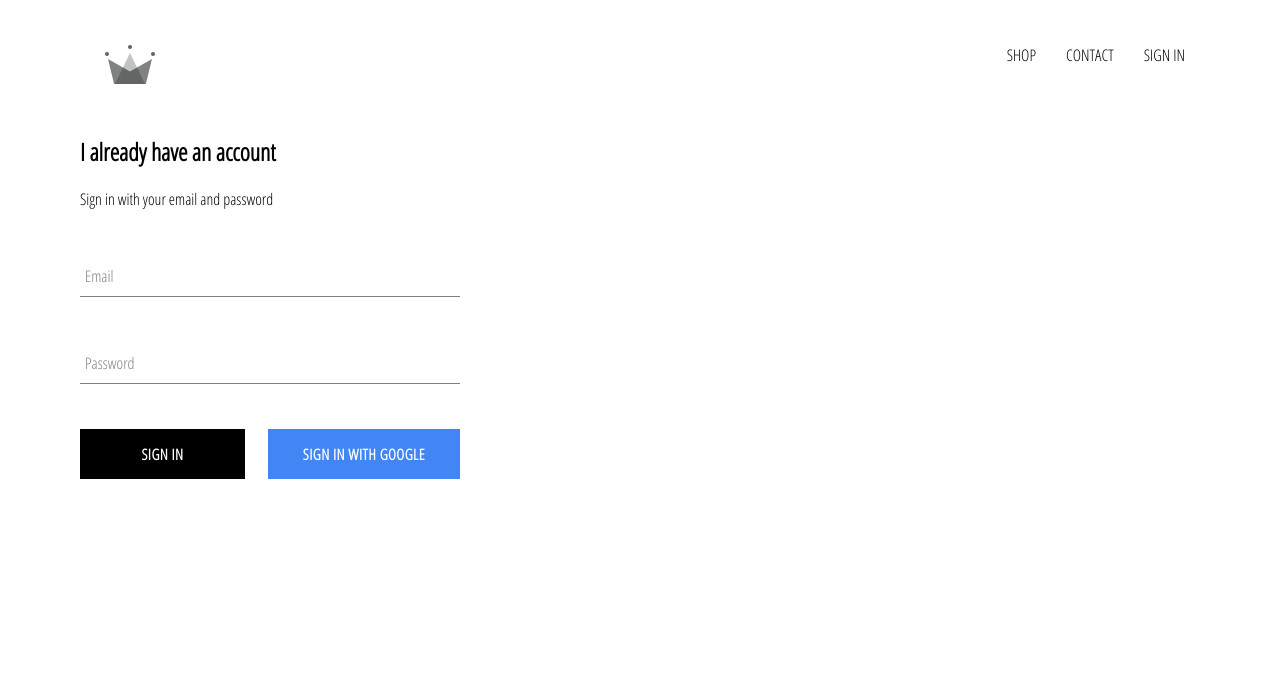
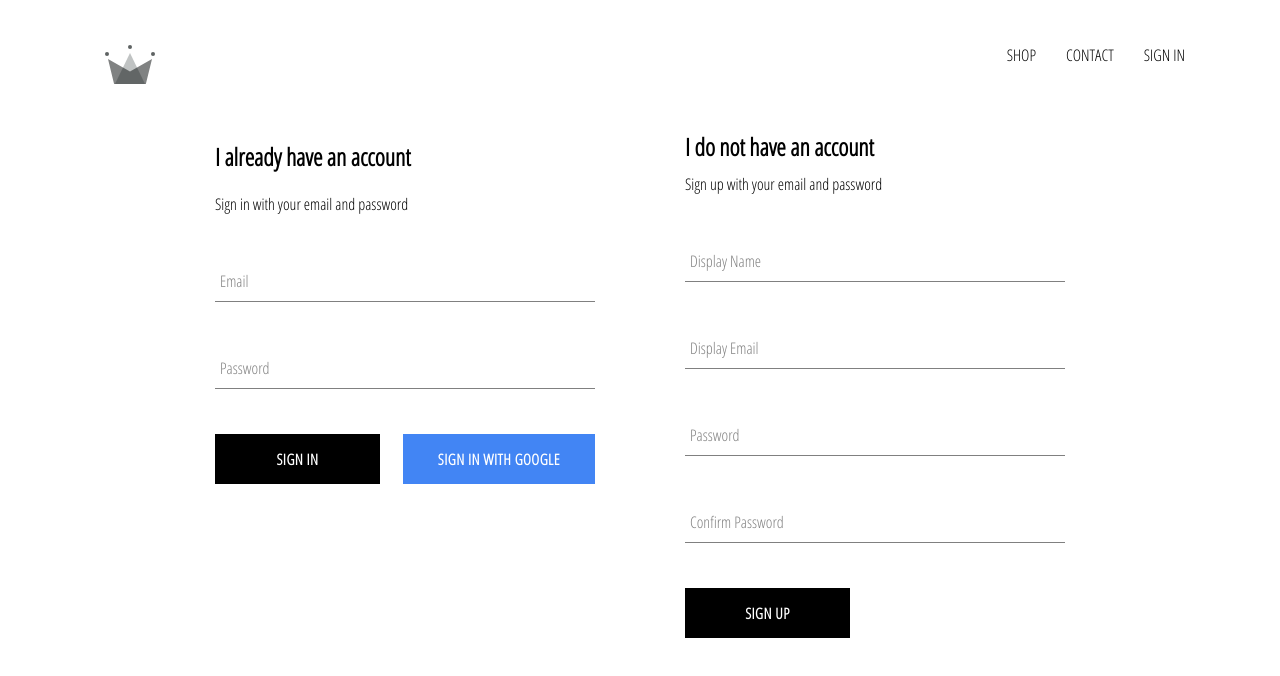
Before and after one commit to r-smolonskij/crwn-clothing, a React (Create React App) app: page /signIn in a window 1280 px wide. Shown: the top 676 px of the page. Built offline with nearby package versions, Linux system fonts and the light colour scheme; no server answers.

Commit message:
implemented firebase utils, included ability to store authenticated users

```diff
--- a/src/App.js
+++ b/src/App.js
@@ -6,33 +6,47 @@ import HomePage from "./pages/homepage/homepage.component";
 import ShopPage from "./pages/shop/shop.component";
 import Header from "./components/header/header.component";
 import SignInAndSignUpPage from "./pages/sign-in-and-sign-up/sign-in-and-sign-up.component";
-import { auth } from "./firebase/firebase.utils";
+import { auth, createUserProfileDocument } from "./firebase/firebase.utils";
 
 class App extends React.Component {
-  constructor(){
+  constructor() {
     super();
-    this.state ={
+    this.state = {
       currentUser: null
-    }
+    };
   }
-  unsubscribeFromAuth=null
+  unsubscribeFromAuth = null;
 
-  componentDidMount(){
-    this.unsubscribeFromAuth = auth.onAuthStateChanged( user => {
-      this.setState({currentUser: user});
-      console.log(user);
+  componentDidMount() {
+    this.unsubscribeFromAuth = auth.onAuthStateChanged(async userAuth => {
+      if (userAuth) {
+        const userRef = await createUserProfileDocument(userAuth);
 
-    })
+        userRef.onSnapshot(snapShot => {
+          this.setState({
+            currentUser: {
+              id: snapShot.id,
+              ...snapShot.data()
+            }
+          });
+          console.log(this.state);
+
+        });
+      }
+      else{
+        this.setState({currentUser:userAuth});
+      }
+    });
   }
 
-  componentWillUnmount(){
+  componentWillUnmount() {
     this.unsubscribeFromAuth();
   }
 
   render() {
     return (
       <div>
-        <Header  currentUser ={this.state.currentUser}/>
+        <Header currentUser={this.state.currentUser} />
         <Switch>
           <Route exact path="/" component={HomePage} />
           <Route exact path="/shop" component={ShopPage} />
--- /dev/null
+++ b/src/components/sign-up/sign-up.component.js
@@ -0,0 +1,96 @@
+import React from "react";
+
+import FormInput from "../form-input/form-input.component";
+import CustomButton from "../custom-button/custom-button.component";
+
+import { auth, createUserProfileDocument } from "../../firebase/firebase.utils";
+
+import "./sign-up.styles.scss";
+
+class SignUp extends React.Component {
+  constructor() {
+    super();
+    this.state = {
+      displayName: "",
+      email: "",
+      password: "",
+      confirmPassword: ""
+    };
+  }
+
+  handleSubmit = async event => {
+      event.preventDefault();
+      const { displayName, email, password, confirmPassword } = this.state;
+
+      if(password !== confirmPassword){
+          alert("Passwords don't match");
+          return;
+      }
+      try{
+        const {user} = await auth.createUserWithEmailAndPassword(email, password);
+
+        await createUserProfileDocument(user, {displayName});
+
+        //after success clean state
+        this.state = {
+            displayName: "",
+            email: "",
+            password: "",
+            confirmPassword: ""
+        };
+      }catch(error){
+        console.error(error);
+      }
+  };
+  handleChange = event => {
+      const {name, value} = event.target;
+      this.setState({[name]: value});
+  }
+
+  render() {
+    const { displayName, email, password, confirmPassword } = this.state;
+    return (
+      <div className="sign-up">
+        <h2 className="title">I do not have an account</h2>
+        <span>Sign up with your email and password</span>
+        <form className="sign-up-form" onSubmit={this.handleSubmit}>
+          <FormInput
+            type="text"
+            name="displayName"
+            value={displayName}
+            onChange={this.handleChange}
+            label="Display Name"
+            required
+          />
+          <FormInput
+            type="email"
+            name="email"
+            value={email}
+            onChange={this.handleChange}
+            label="Display Email"
+            required
+          />
+          <FormInput
+            type="password"
+            name="password"
+            value={password}
+            onChange={this.handleChange}
+            label="Password"
+            required
+          />
+          <FormInput
+            type="password"
+            name="confirmPassword"
+            value={confirmPassword}
+            onChange={this.handleChange}
+            label="Confirm Password"
+            required
+          />
+          <CustomButton type='submit'>SIGN UP</CustomButton>
+        </form>
+      </div>
+    );
+  }
+}
+
+export default SignUp;
--- /dev/null
+++ b/src/components/sign-up/sign-up.styles.scss
@@ -0,0 +1,9 @@
+.sign-up{
+    display: flex;
+    flex-direction: column;
+    width: 380px;
+
+    .title{
+        margin: 10px 0;
+    }
+}
--- a/src/firebase/firebase.utils.js
+++ b/src/firebase/firebase.utils.js
@@ -12,6 +12,32 @@ const config = {
     appId: "1:637819770557:web:cfeef43feaef70adb4c9d4"
   };
 
+export const createUserProfileDocument = async (userAuth, additionalData) => {
+  if(!userAuth) return;
+  const userRef = firestore.doc(`users/${userAuth.uid}`);
+  const snapShot = await userRef.get();
+  if(!snapShot.exists){
+    //create user if not exist
+    const { displayName, email } = userAuth;
+    const createdAt = new Date();
+
+    try{
+      await userRef.set({
+        displayName,
+        email,
+        createdAt,
+        ...additionalData
+      })
+    }catch(error){
+      console.log('Error creating user', error.message);
+
+    }
+  }
+
+  return userRef;
+
+}
+
 firebase.initializeApp(config);
 
 export const auth = firebase.auth();
--- a/src/pages/sign-in-and-sign-up/sign-in-and-sign-up.component.js
+++ b/src/pages/sign-in-and-sign-up/sign-in-and-sign-up.component.js
@@ -1,10 +1,14 @@
-import React from 'react';
+import React from "react";
 
-import SignIn from '../../components/sign-in/sign-in.component'
-import './sign-in-and-sign-up.styles.scss';
+import SignIn from "../../components/sign-in/sign-in.component";
+import SignUp from "../../components/sign-up/sign-up.component";
+import "./sign-in-and-sign-up.styles.scss";
 
 const SignInAndSignUpPage = () => (
-    <div className="sign-in-and-sign-up"><SignIn></SignIn></div>
+  <div className="sign-in-and-sign-up">
+    <SignIn></SignIn>
+    <SignUp></SignUp>
+  </div>
 );
 
 export default SignInAndSignUpPage;
--- a/src/pages/sign-in-and-sign-up/sign-in-and-sign-up.styles.scss
+++ b/src/pages/sign-in-and-sign-up/sign-in-and-sign-up.styles.scss
@@ -0,0 +1,6 @@
+.sign-in-and-sign-up{
+    width: 850px;
+    display: flex;
+    justify-content: space-between;
+    margin: 30px auto;
+}
```
Also changed, not shown: src/test.js (added, +8 -0 lines).
